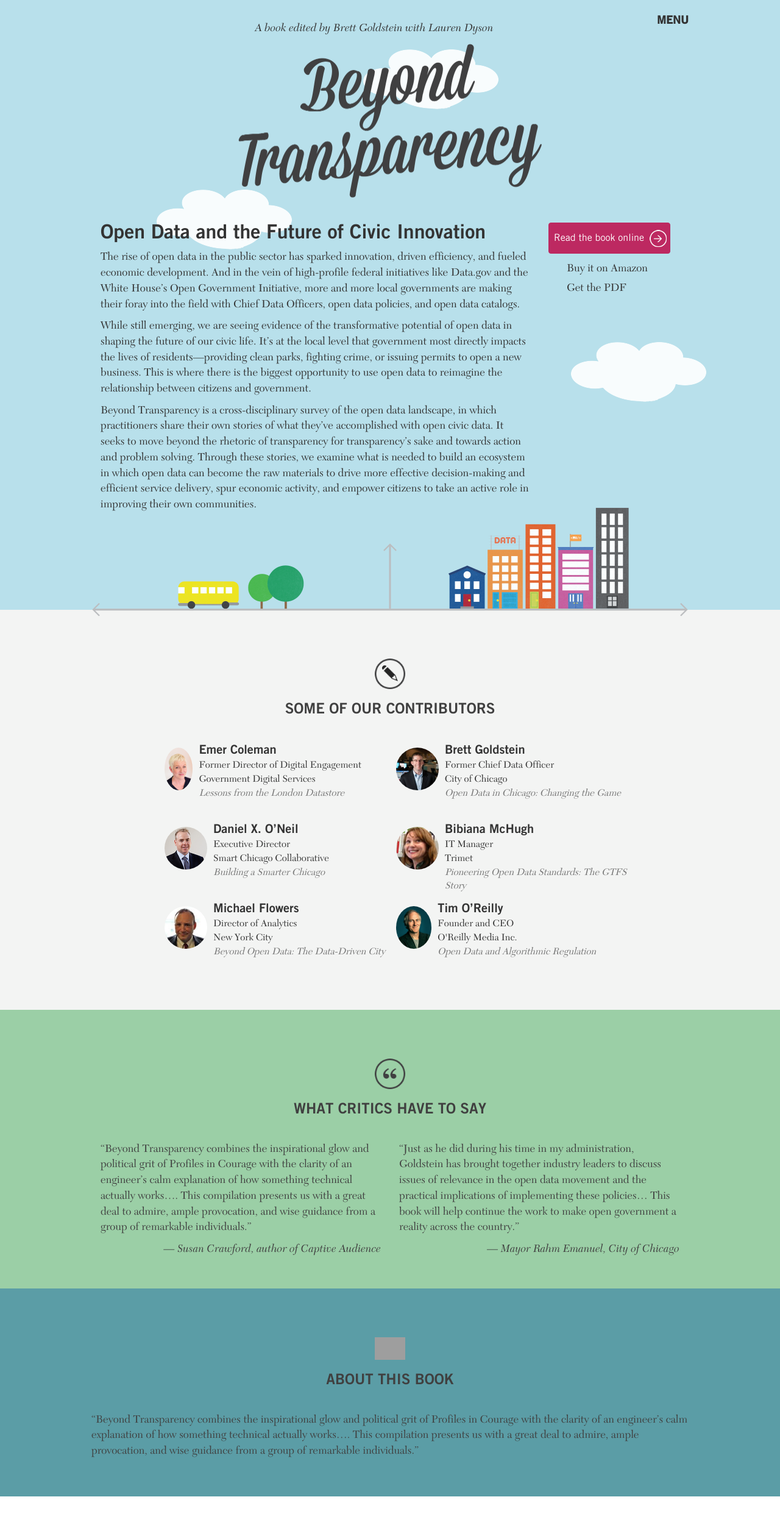
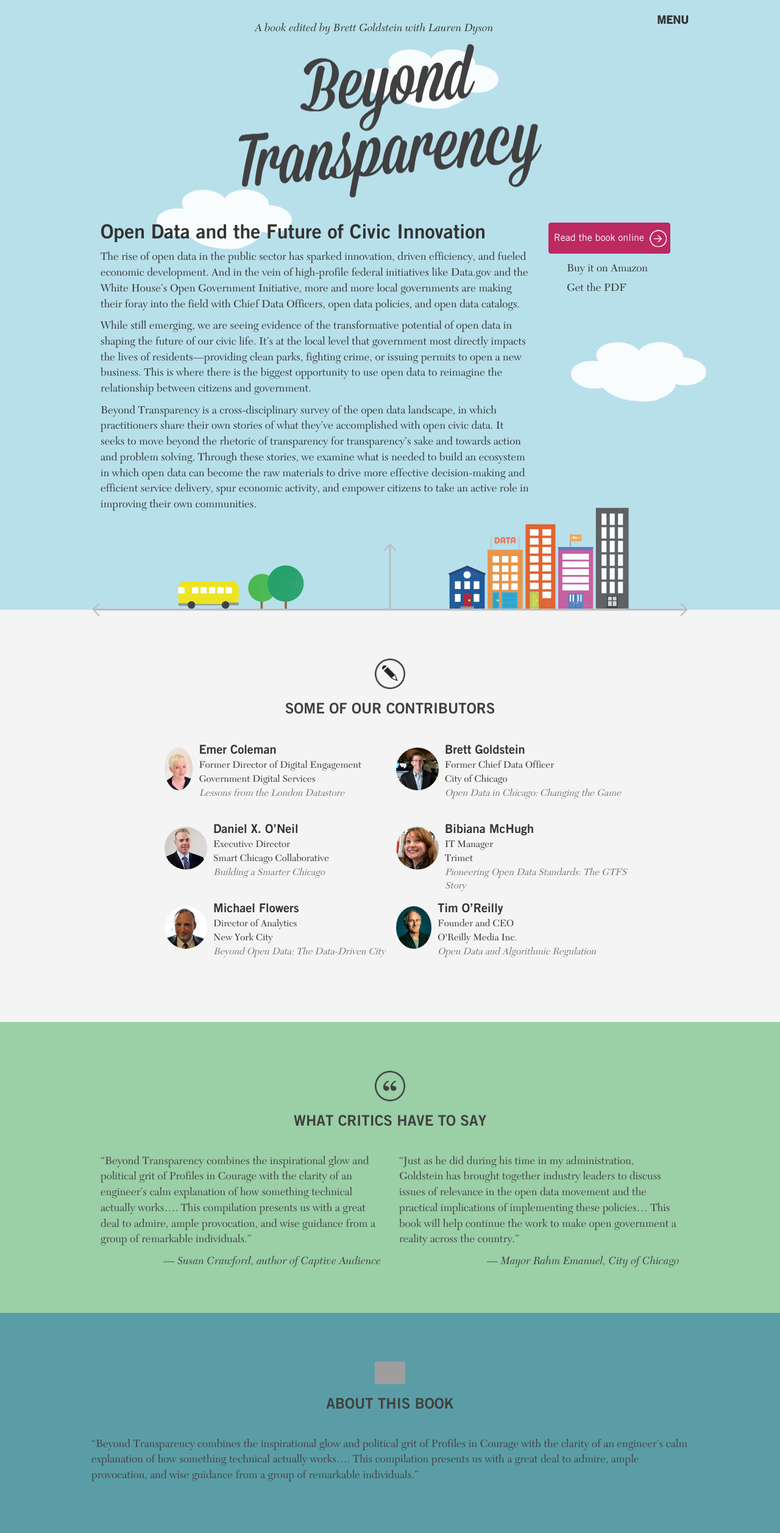
Before and after one commit to codeforamerica/beyondtransparency, a Jekyll site: the page built from index.html, in a window 1280 px wide. Shown: the whole page at 61% size. Built offline with Jekyll 4.4.1, drawn with Linux system fonts in a browser that asks for light colours; nearby versions of some CDN libraries; some web fonts are replaced; library files that are not in the unit come from our copies; Markdown is read by kramdown in place of the engine named in the settings; before the commit the page ends 2454 px from its top, so only the background shows below that; grey boxes are pictures that could not be loaded.

Commit message:
Jk more padding for the sections

```diff
--- a/css/main.css
+++ b/css/main.css
@@ -212,7 +212,7 @@
 div.contributors,
 div.critics,
 div.about-book {
-  padding: 50px 0px;
+  padding: 50px 0px 70px;
 }
 
 div.contributors{
@@ -261,7 +261,6 @@
 div.critics{
   background:#9bcfa6;
   color:#404040;
-  padding-bottom:50px;
 }
 div.critics .attribution{
   text-align:right;
@@ -271,7 +270,6 @@
 div.about-book{
   background:#5b9da6;
   color:#404040;
-  padding-bottom:50px;
 }
 
 
```
